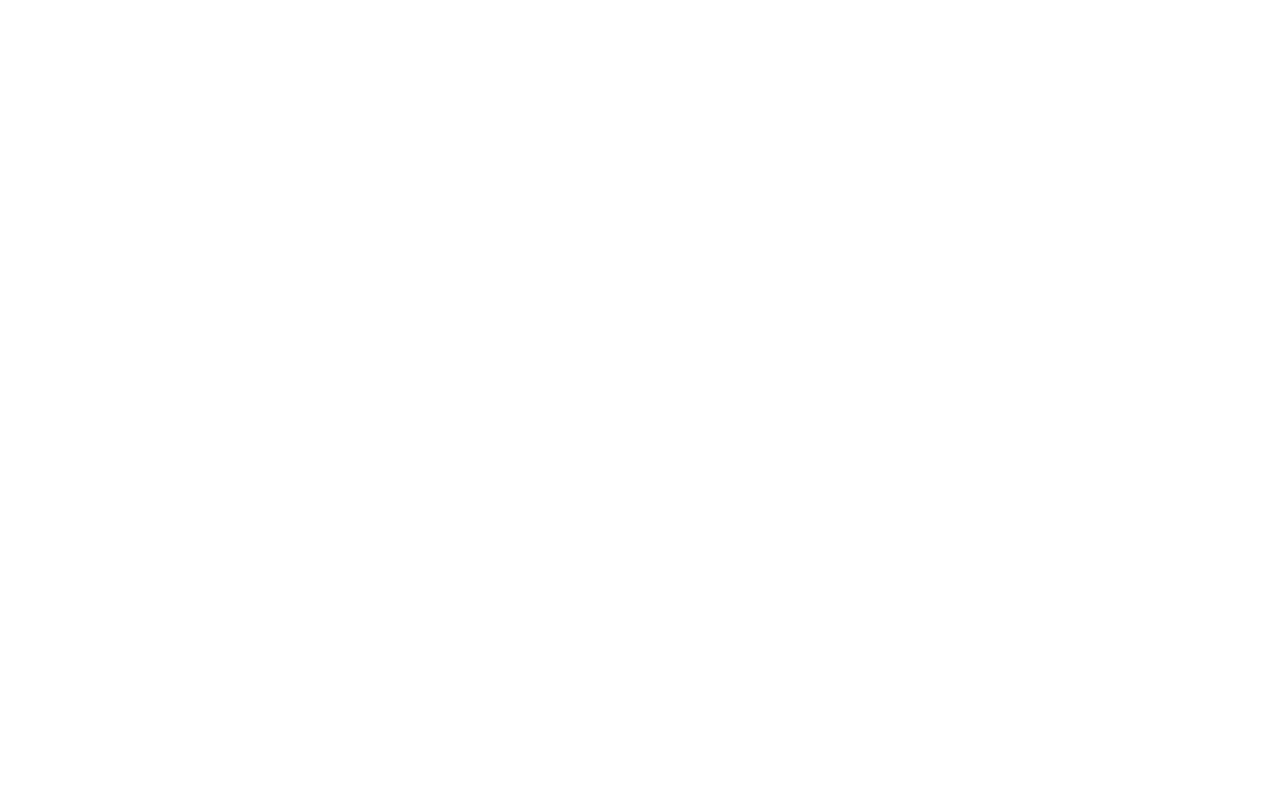
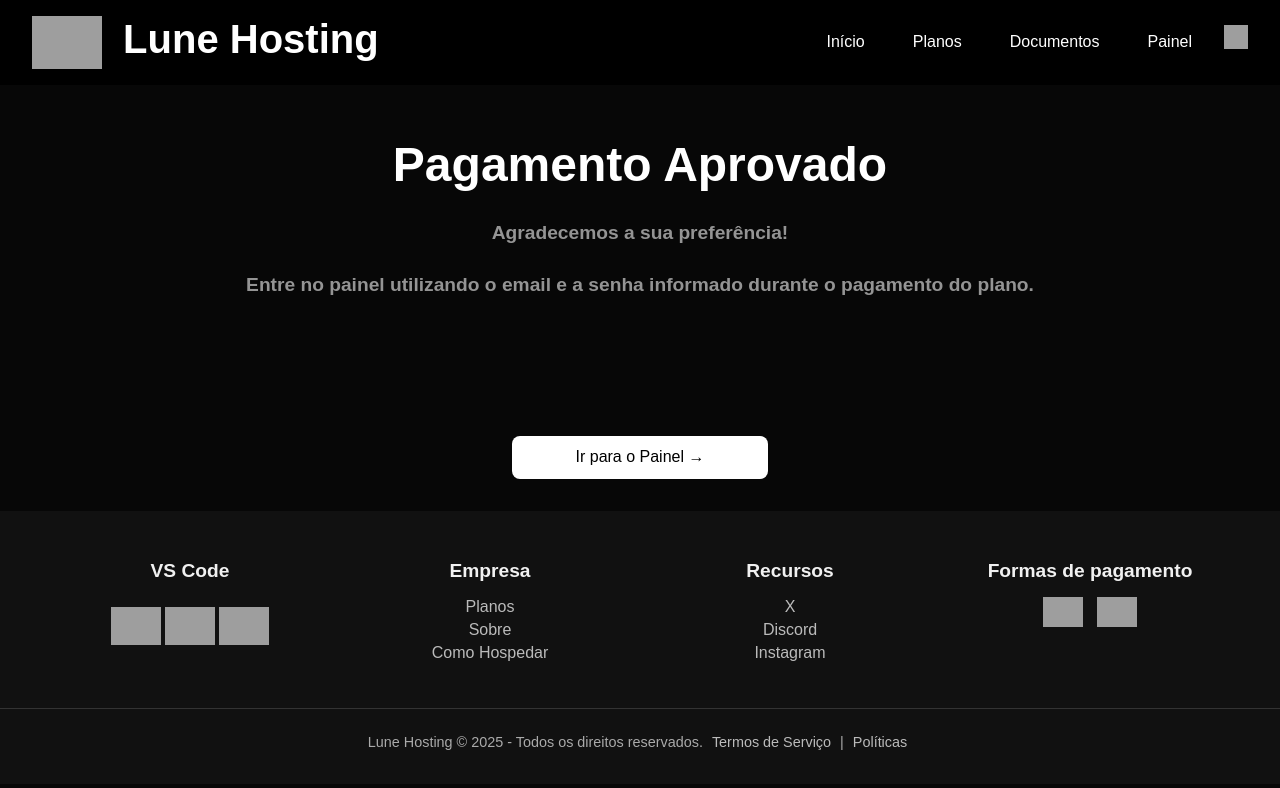
Before and after one commit to yZeyom/Lune-Hosting, a website: page sucesso.html in a window 1280 px wide. Drawn offline with Linux system fonts and the light colour scheme; grey boxes are pictures that could not be loaded.

Commit message:
Update 20

```diff
--- a/style.css
+++ b/style.css
@@ -457,6 +457,18 @@ main p {
     margin-top: 120px;
 }
 
+.sucess-btn {
+    color: #000000;
+    background-color: #ffffff;
+    padding: 0.8rem 4rem;
+    border: none;
+    border-radius: 8px;
+    cursor: pointer;
+    font-size: 1rem;
+    transition: background-color 0.3s ease;
+    margin-top: 120px;
+}
+
 .dropdown {
     position: relative;
     display: inline-block;
--- a/sucesso.html
+++ b/sucesso.html
@@ -0,0 +1,125 @@
+<!DOCTYPE html>
+<html lang="en">
+    <head>
+        <meta charset="UTF-8">
+        <meta name="viewport" content="width=device-width, initial-scale=1.0">
+        <title>Lune Hosting | Aprovado</title>
+        <link rel="stylesheet" href="./style.css">
+    </head>
+<body>
+    <header>
+        <h1>
+            <img src="https://i.imgur.com/feIQmi4.png" alt="Logo Lune" style="width: 70px; height: auto; vertical-align: middle; margin-right: 10px;">
+            Lune Hosting
+        </h1>
+        <div class="header-buttons">
+            <a href="index.html"><button>Início</button></a>
+
+            <div class="dropdown">
+                <button class="dropbtn">Planos</button>
+                <div class="dropdown-content">
+                    <a href="planos.html">
+                        <img src="https://cdn-icons-png.flaticon.com/512/6509/6509613.png" alt="Ícone" class="icon">
+                        Discord Bot
+                    </a>
+                    <a href="planos-jogos.html">
+                        <img src="https://static.wikia.nocookie.net/animatorvsanimation/images/a/a3/LightGameIcon.png/revision/latest/scale-to-width-down/250?cb=20240602194335" alt="Ícone" class="icon">
+                        Minecraft
+                    </a>
+                </div>
+            </div>
+
+            <a href="documentos.html"><button>Documentos</button></a>
+
+            <div class="header-buttons">
+                <button id="loginButton">Painel</button>
+                <script>
+                    document.getElementById("loginButton").addEventListener("click", function() {
+                        window.location.href = "https://panel.lunehosting.shop";
+                    });
+                </script>
+            </div>
+
+            <a href="dashboard.html" id="dashboardButton" style="display: none;">
+                <button class="git-login">Dashboard</button>
+            </a>
+
+            <a href="#" id="translateButton">
+                <img src="https://i.imgur.com/5LVuOeP.png" alt="Traduzir" style="width: 24px; height: 24px; vertical-align: middle;">
+            </a>
+        </div>
+    </header>
+    <main>
+        <h1 class="desc-plan">Pagamento Aprovado</h1>
+        <p class="desc-plan2">Agradecemos a sua preferência!</p>
+        <p class="desc-plan2">Entre no painel utilizando o email e a senha informado durante o pagamento do plano.</p>
+        <button class="sucess-btn" id="sucess-btn">Ir para o Painel →</button>
+        <script>
+            document.getElementById("sucess-btn").addEventListener("click", function() {
+                window.location.href = "https://panel.lunehosting.shop";
+            });
+        </script>
+    </main>
+    <footer class="site-footer">
+        <div class="footer-container">
+            <div class="footer-section">
+                <h3>VS Code</h3>
+                <div class="download-buttons">
+                    <img src="https://img.icons8.com/?size=512&id=108792&format=png" alt="Win">
+                    <img src="https://img.icons8.com/ios_filled/512/FFFFFF/mac-os.png" alt="Mac">
+                    <img src="https://cdn-icons-png.flaticon.com/512/6124/6124995.png" alt="Linux">
+                </div>
+            </div>
+            <div class="footer-section">
+                <h3>Empresa</h3>
+                <ul>
+                    <li><a href="planos.html">Planos</a></li>
+                    <li><a href="index.html">Sobre</a></li>
+                    <li><a href="index.html">Como Hospedar</a></li>
+                </ul>
+            </div>
+            <div class="footer-section">
+                <h3>Recursos</h3>
+                <ul>
+                    <li><a href="#">X</a></li>
+                    <li><a href="https://discord.gg/HhCkm8v3sr" target="_blank">Discord</a></li>
+                    <li><a href="#">Instagram</a></li>
+                </ul>
+            </div>
+            <div class="footer-section">
+                <h3>Formas de pagamento</h3>
+                <div class="payment-icons">
+                    <img src="https://img.icons8.com/color/512/pix.png" alt="Pix">
+                    <img src="https://cdn-icons-png.flaticon.com/512/6963/6963703.png" alt="Cartão de Crédito">
+                </div>
+            </div>
+        </div>
+        <div class="footer-bottom">
+            <p>Lune Hosting © 2025 - Todos os direitos reservados. <a href="#">Termos de Serviço</a> | <a href="#">Políticas</a></p>
+        </div>
+    </footer>
+</body>
+</html>
+
+<script>
+    const urlParams = new URLSearchParams(window.location.search);
+    const username = urlParams.get('username');
+    const avatar = urlParams.get('avatar');
+
+    const loginButton = document.querySelector('a[href="login.html"]');
+    const headerButtons = document.querySelector('.header-buttons');
+
+    if (username && avatar) {
+        loginButton.style.display = 'none';
+
+        const dashboardButton = document.createElement('a');
+        dashboardButton.href = 'dashboard.html';
+        dashboardButton.innerHTML = `
+            <button>
+                <img src="${avatar}" alt="Avatar" style="width: 20px; height: 20px; border-radius: 50%; margin-right: 8px;">
+                Dashboard (${username})
+            </button>
+        `;
+        headerButtons.appendChild(dashboardButton);
+    }
+</script>
```
